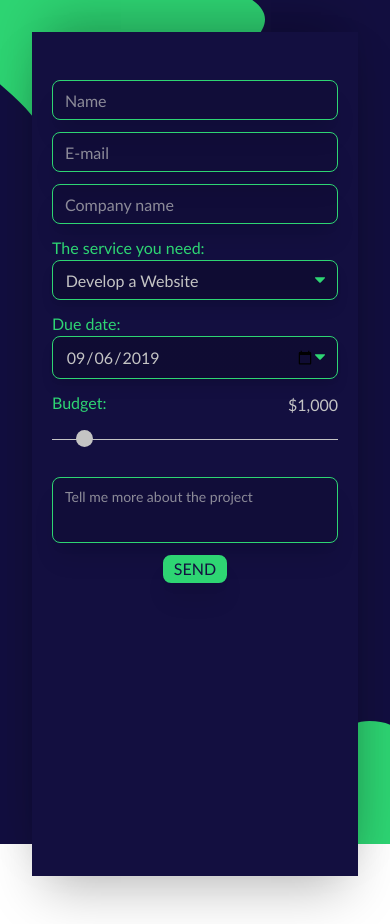
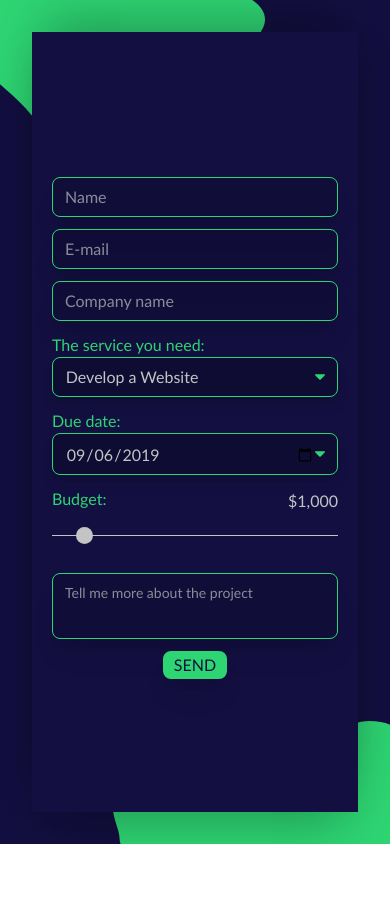
Before and after one commit to mrassili/myportfolio, a Gatsby site: page /contact in a window 390 px wide. After the commit the page ends 844 px from the top, so only its background shows below. Built offline with nearby package versions, Linux system fonts and the light colour scheme; Gatsby itself is replaced by a stand-in of ours.

Commit message:
fix layout on small phone screen

```diff
--- a/src/pages/contact.js
+++ b/src/pages/contact.js
@@ -19,14 +19,14 @@ class Contact extends React.Component {
     let twoMosFromToday = new Date(today.setMonth(today.getMonth() + 2))
     return (
       <Layout>
-        <section className="h-full text-base font-normal font-lato bg-navy absolute top-2rem bottom-2rem left-2rem right-2rem z-10  shadow-multi2xl">
+        <section className=" flex flex-col justify-center overflow-y-scroll text-base font-normal font-lato bg-navy absolute top-2rem bottom-2rem left-2rem right-2rem z-10  shadow-multi2xl">
           <form
             name="contact"
             method="POST"
             data-netlify="true"
-            className="my-12 mx-5 flex flex-col h-full"
+            className="my-10 mx-5 flex flex-col "
           >
-            <div className=" mb-3">
+            <div className="mt-3 mb-3">
               <input
                 type="text"
                 name="name"
```
